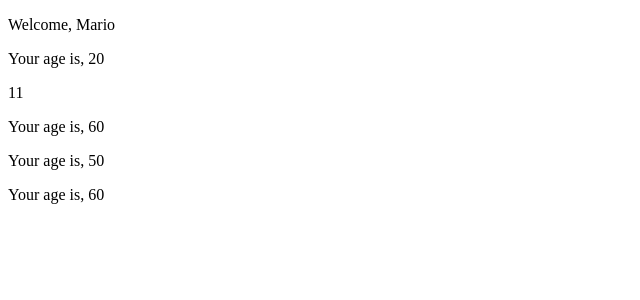
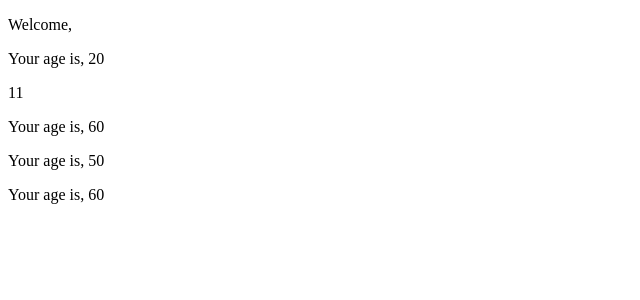
Before and after one commit to MorenoMaroccia/esercizi-react, a React (Create React App) app in the folder my-app/: page / in a window 1280 px wide. Shown: the top 300 px of the page, without its empty margins (0-640 px from the left). Built offline with nearby package versions, Linux system fonts and the light colour scheme.

Commit message:
ConditionalRendering

```diff
--- a/my-app/src/Age2.js
+++ b/my-app/src/Age2.js
@@ -1,24 +1,4 @@
-// import React from 'react'
 
-
-// export class Age2 extends React.Component{
-// ageProp() {
-//     if (this.props.age > 10){
-//         <p>Your age is, {this.props.age}</p>
-//     }
-//     }
-
-//     render () {
-//         return (
-//         <div>
-
-//           <p>{this.ageProp()}</p>
-//         </div>)
-//     }
-
-// }
-
-// export default Age2
 
 import React from 'react'
 
@@ -30,7 +10,7 @@ export class Age2 extends React.Component{
         return (
         <div>
 
-          <p>{this.props.age ? this.props.age : 'No prop'}</p>
+          <p>{this.props.age && this.props.age }</p>
 
 
         </div>)
--- a/my-app/src/App.js
+++ b/my-app/src/App.js
@@ -1,20 +1,29 @@
-import React from "react";
-import { Welcome } from "./Welcome";
-
-
+import React from 'react'
+import { Age } from './Age'
+import { Age2 } from './Age2'
+import { Age3 } from './Age3'
+import { Age4 } from './Age4'
+import { Age5 } from './Age5'
 
 
 
 export class App extends React.Component{
-  render () {
-      return (
-      <div>
+    render () {
+        return (
+        <div>
+            <p>Welcome, {this.props.name}</p>
+            <Age age={20}/>
+            <Age2 age={11}/>
+            <Age3 age={60} />
 
-          <Welcome name='Mario' />
+           <Age4 age={50}  name='john' />
+            <Age5 age={60} />
 
 
-      </div>
-      )
+
+            </div>)
+    }
 
 }
-}
+
+export default App
--- a/my-app/src/Welcome.js
+++ /dev/null
@@ -1,29 +0,0 @@
-import React from 'react'
-import { Age } from './Age'
-import { Age2 } from './Age2'
-import { Age3 } from './Age3'
-import { Age4 } from './Age4'
-import { Age5 } from './Age5'
-
-
-
-export class Welcome extends React.Component{
-    render () {
-        return (
-        <div>
-            <p>Welcome, {this.props.name}</p>
-            <Age age={20}/>
-            <Age2 age={11}/>
-            <Age3 age={60} />
-
-           <Age4 age={50}  name='john' />
-            <Age5 age={60} />
-
-
-
-            </div>)
-    }
-
-}
-
-export default Welcome
```
Also changed, not shown: my-app/src/Sum.js (deleted, +0 -10 lines).
